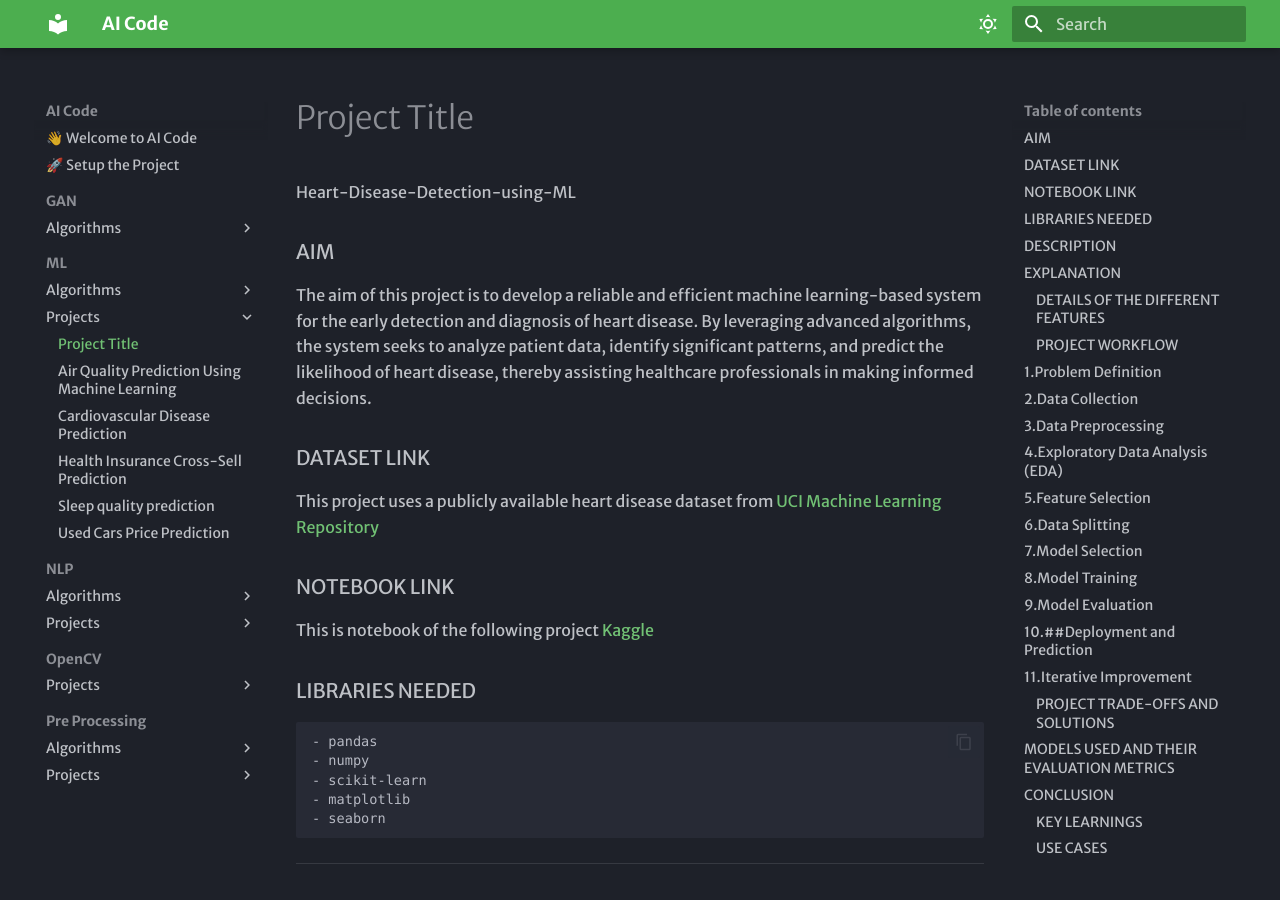
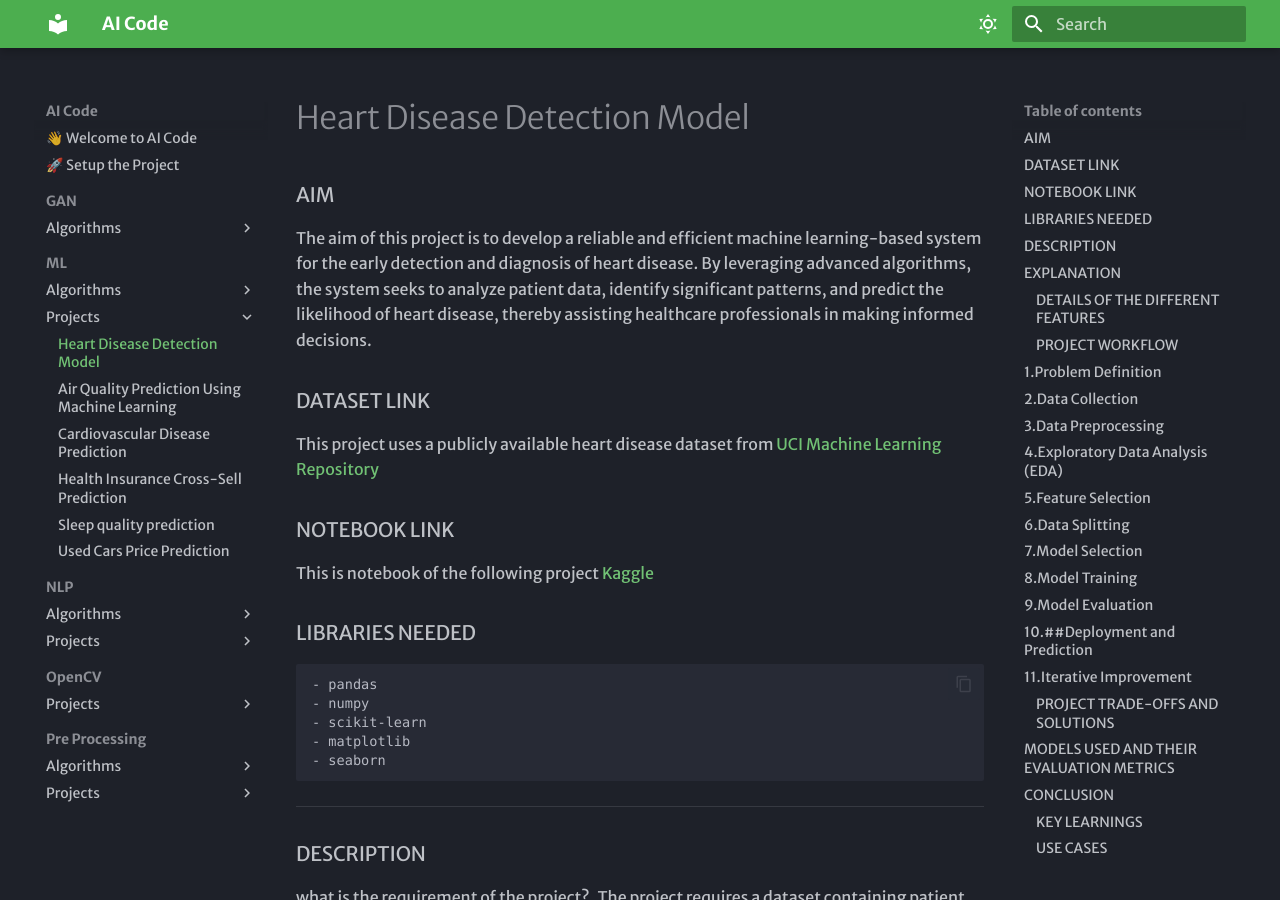
Before and after one commit to Avdhesh-Varshney/AI-Code, an MkDocs documentation site: the page built from docs/ML/projects/Heart_Disease_Detection_Model.md, in a window 1280 px wide and 900 px high. Built offline with MkDocs 1.6.1 and Material for MkDocs 9.7.7, drawn with Linux system fonts in a browser that asks for light colours; some web fonts are replaced.

Commit message:
Update and rename Heart_Disease_detection_using_ML.md to Heart_Disease_Detection_Model.md
I have changed project title as per instructions

```diff
--- a/docs/ML/projects/Heart_Disease_detection_using_ML.md
+++ b/docs/ML/projects/Heart_Disease_Detection_Model.md
@@ -1,5 +1,4 @@
-# Project Title
-Heart-Disease-Detection-using-ML
+# Heart Disease Detection Model
 
 ### AIM
 The aim of this project is to develop a reliable and efficient machine learning-based system for the early detection and diagnosis of heart disease. By leveraging advanced algorithms, the system seeks to analyze patient data, identify significant patterns, and predict the likelihood of heart disease, thereby assisting healthcare professionals in making informed decisions.
```
